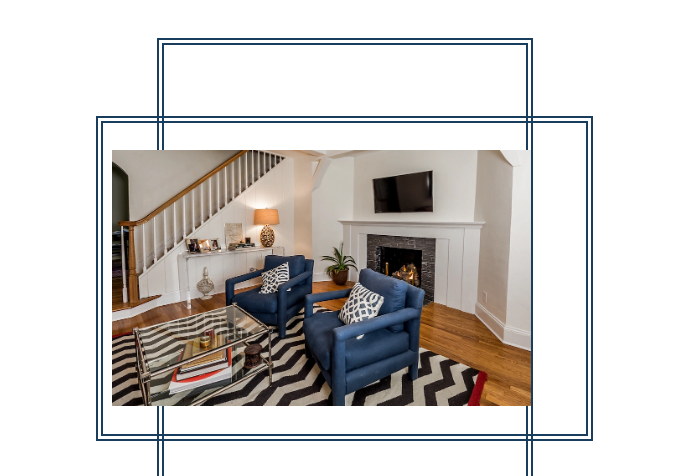
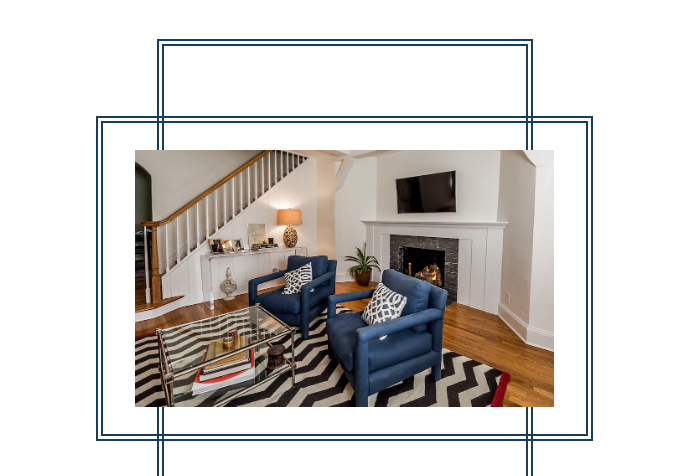
Before and after one commit to katieburrito/DJs-Site, a plain HTML site: page index.html in a window 1280 px wide. Shown: the part 181-657 px from the top of the page, 587-1280 px from the left. Drawn offline with nearby package versions, Linux system fonts and the light colour scheme; some packages are replaced by stand-ins of ours; a script that the page names is missing; a web font is replaced by a local one.

Commit message:
Modify hero image for faster load

```diff
--- a/css/style.css
+++ b/css/style.css
@@ -174,25 +174,22 @@
   transform: scale(1.2);
 }
 
-.hero-img-box {
+.hero-img-box picture {
   position: relative;
   display: flex;
   justify-content: center;
   align-items: center;
   padding: 3rem 1rem;
-  border: 7px double #b62e0f;
   border: 7px double #183d5d;
 }
 
-.hero-img-box::after {
+.hero-img-box picture::after {
   content: "";
   height: 150%;
   width: 75%;
-  border: 7px double #b62e0f;
   border: 7px double #183d5d;
   position: absolute;
   z-index: -1;
-  /* box-shadow: 0 0 0 3.2rem orange; */
 }
 
 .hero-img {
```
